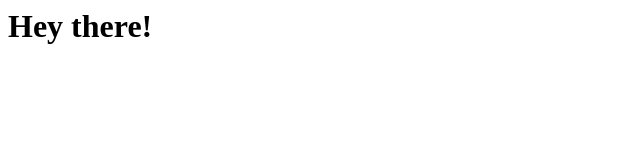
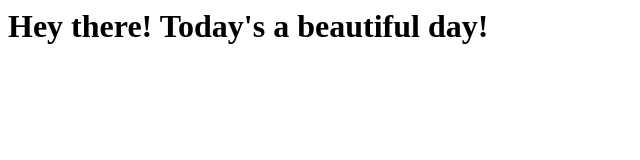
Before and after one commit to ashwin9209/coursera-frontend, a plain HTML site: page site/index.html in a window 1280 px wide. Shown: the whole page, without its empty margins (0-640 px from the left). Drawn offline with Linux system fonts and the light colour scheme.

Commit message:
Small changes to the content of homepage

```diff
--- a/site/index.html
+++ b/site/index.html
@@ -3,6 +3,6 @@
 	<title>Front End Developer Playground!</title>
 </head>
 <body>
-<h1>Hey there!</h1>
+<h1>Hey there! Today's a beautiful day!</h1>
 </body>
 </html>
```
